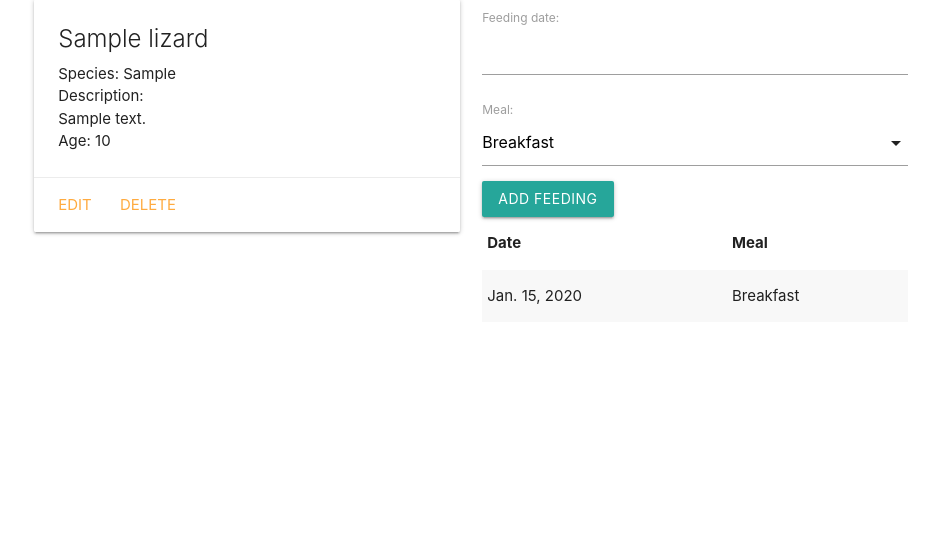
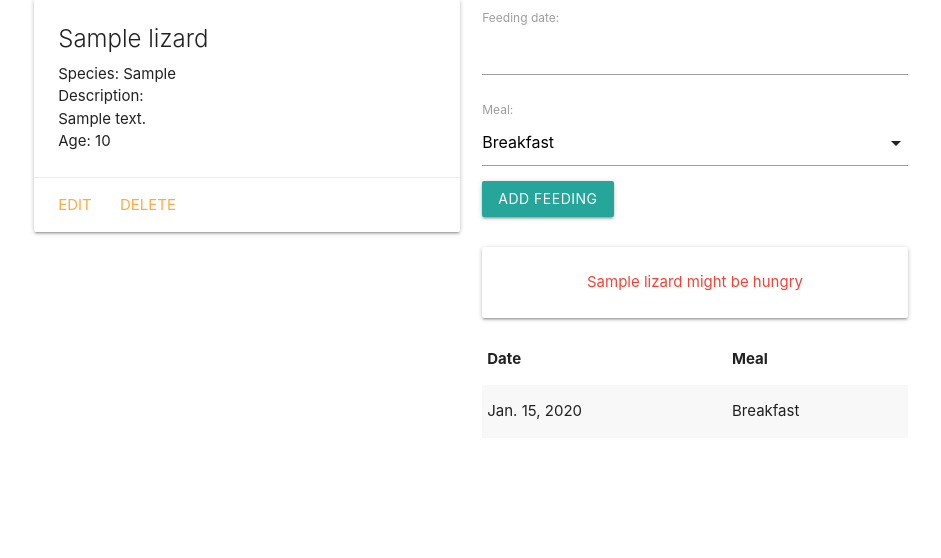
Before and after one commit to laurencmendoza/lizardcollector, a Django app: page /lizards/1/ in a window 1280 px wide. Shown: the part 209-767 px from the top of the page, without its empty margins (169-1110 px from the left). Run offline with Django 4.2, Linux system fonts and the light colour scheme; tables that the repository leaves empty hold one stand-in row (values such as "Sample post").

Commit message:
add bonus, display a message with status of hungry or fed

```diff
--- a/main_app/models.py
+++ b/main_app/models.py
@@ -1,5 +1,6 @@
 from django.db import models
 from django.urls import reverse
+from datetime import date
 
 # Create your models here.
 
@@ -21,6 +22,9 @@ class Lizard(models.Model):
     def get_absolute_url(self):
         return reverse('detail', kwargs={'lizard_id': self.id})
 
+    def fed_for_today(self):
+        return self.feeding_set.filter(date=date.today()).count() >= len(MEALS)
+
 class Feeding(models.Model):
     date = models.DateField('feeding date')
     meal = models.CharField(
@@ -32,3 +36,6 @@ class Feeding(models.Model):
 
     def __str__(self):
         return f'{self.get_meal_display()} on {self.date}'
+
+    class Meta:
+        ordering = ['-date']
--- a/main_app/templates/lizards/detail.html
+++ b/main_app/templates/lizards/detail.html
@@ -25,6 +25,12 @@
             {{ feeding_form.as_p }}
             <input type="submit" class="btn" value="Add Feeding">
         </form>
+        <br>
+        {% if lizard.fed_for_today %}
+            <div class="card-panel teal-text center-align">{{lizard.name}} has been fed all meals for today</div>
+        {% else %}
+            <div class="card-panel red-text center-align">{{lizard.name}} might be hungry</div>
+        {% endif %}
         <table class="striped">
         <thead>
             <tr><th>Date</th><th>Meal</th></tr>
```
